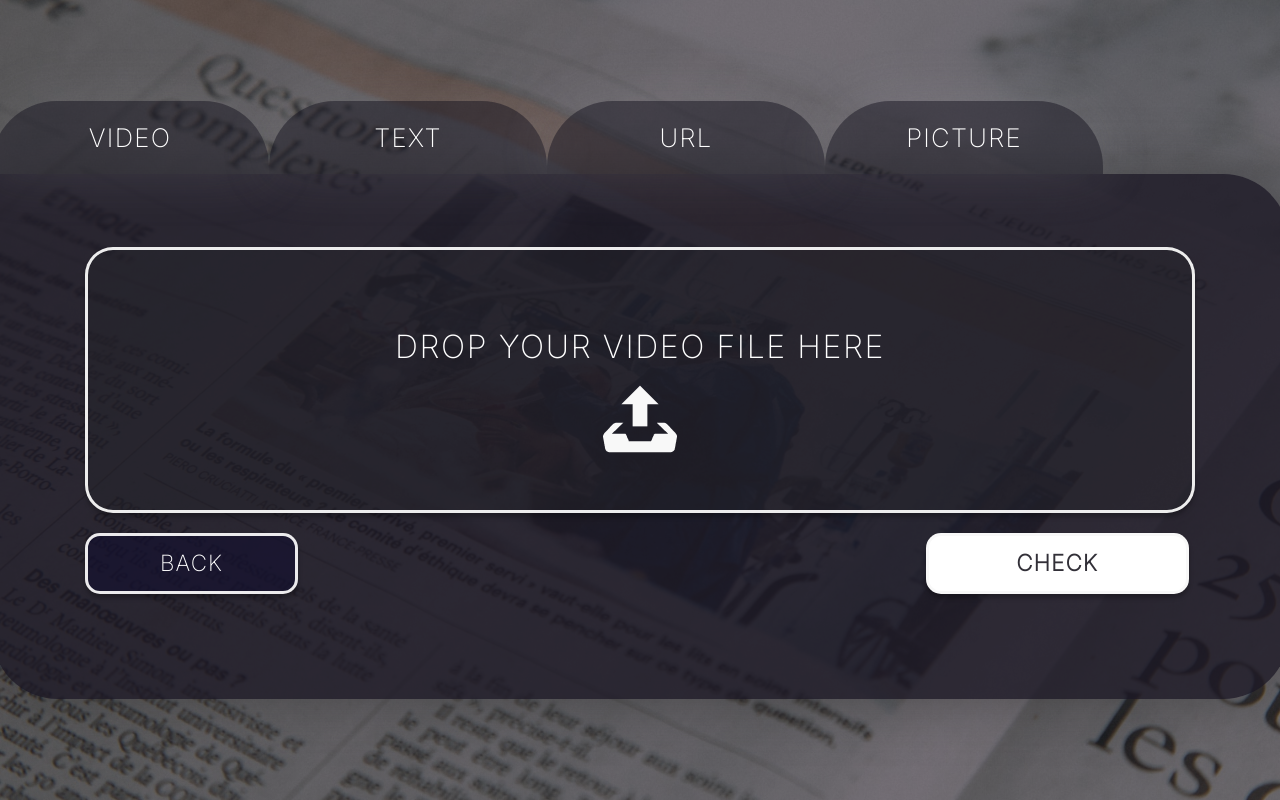
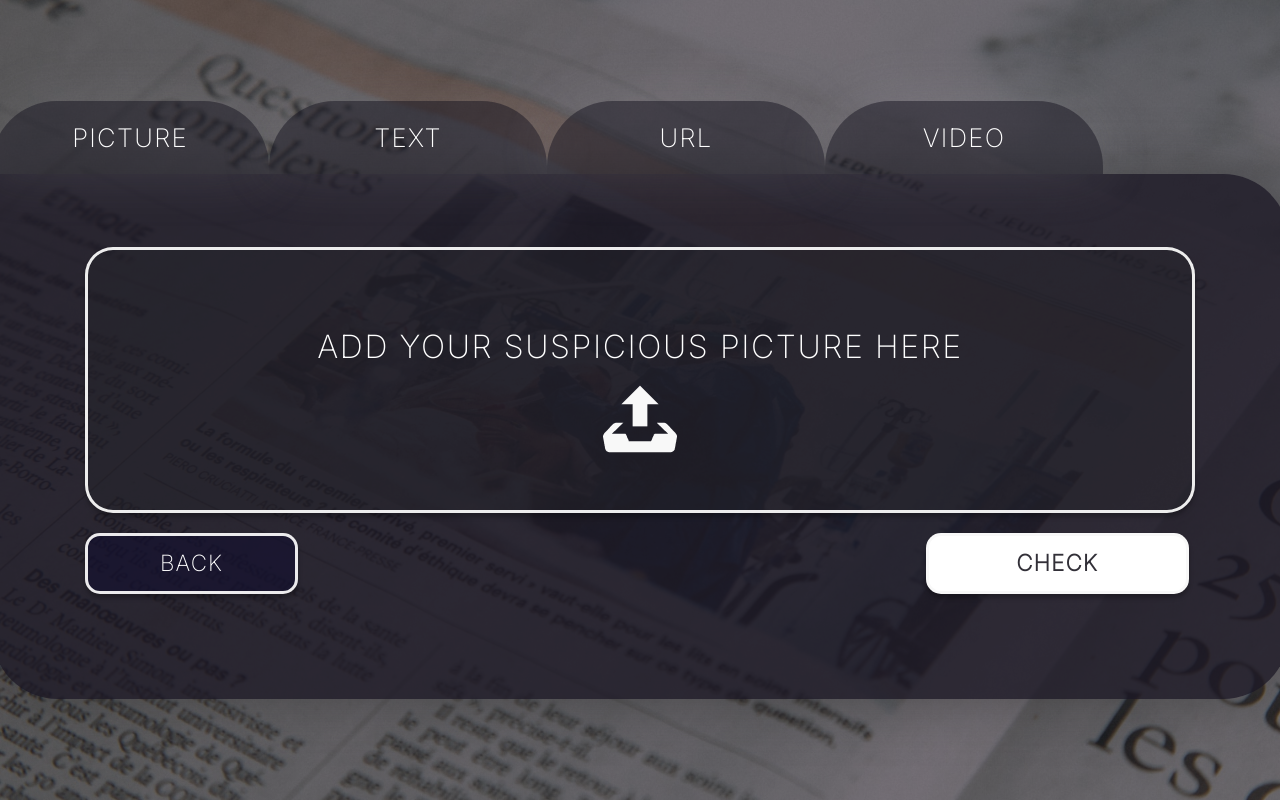
Before and after one commit to Coddiers/bhl22-delphic-frontend, a React (Create React App) app: page /user-app in a window 1280 px wide. Built offline with nearby package versions, Linux system fonts and the light colour scheme.

Commit message:
wip pictures

```diff
--- a/src/components/userApp/PictureInput.jsx
+++ b/src/components/userApp/PictureInput.jsx
@@ -8,7 +8,7 @@ function PictureInput(props) {
 
         <input className={styles.boxFile} type="file"  name="files[]" id="file" data-multiple-caption="{count} files selected" multiple />
         <label className={styles.lblUpload} for="file">
-            <h1 className={styles.textUpload}>DROP YOUR PICTURE FILE HERE</h1>
+            <h1 className={styles.textUpload}>DROP YOUR VIDEO FILE HERE</h1>
             <div className={styles.uploadImg}></div>
             </label>
         </div>
--- a/src/components/userApp/UserApp.jsx
+++ b/src/components/userApp/UserApp.jsx
@@ -16,10 +16,10 @@ const UserApp = () => {
     return (
         <div className={styles.bg}>
             <div className={styles.smallSqContainer}>
-                <div className={styles.smallSq} onClick={() => tab(1)}>VIDEO</div>
+                <div className={styles.smallSq} onClick={() => tab(1)}>PICTURE</div>
                 <div className={styles.smallSq} onClick={() => tab(2)}>TEXT</div>
                 <div className={styles.smallSq} onClick={() => tab(3)}>URL</div>
-                <div className={styles.smallSq} onClick={() => tab(4)}>PICTURE</div>
+                <div className={styles.smallSq} onClick={() => tab(4)}>VIDEO</div>
             </div>
             <div className={styles.mainSquare}>
                 {selectedPage === 1 && <VideoInput/>}
--- a/src/components/userApp/VideoInput.jsx
+++ b/src/components/userApp/VideoInput.jsx
@@ -69,12 +69,11 @@ function VideoInput(onCheck) {
 
             <input className={styles.boxFile} type="file"  name="files[]" id="file" data-multiple-caption="{count} files selected" multiple onChange={onFileChange}/>
             <label className={styles.lblUpload} for="file">
-                {!file && <h1 className={styles.textUpload}>DROP YOUR VIDEO FILE HERE</h1>}
+                {!file && <h1 className={styles.textUpload}>ADD YOUR SUSPICIOUS PICTURE HERE</h1>}
                 {file ? <img className={styles.uploadedImg} src={img} alt=""/> : <div className={styles.uploadImg}/>}
                 </label>
             </div>
 
-            {file && <h3>Click CHECK to verify image</h3>}
             <div className={styles.containerButtons}>
                 <button className={styles.btnSecondary}>BACK</button>
                 <button className={styles.btnPrimary} onClick={onFileSend}>CHECK</button>
```
